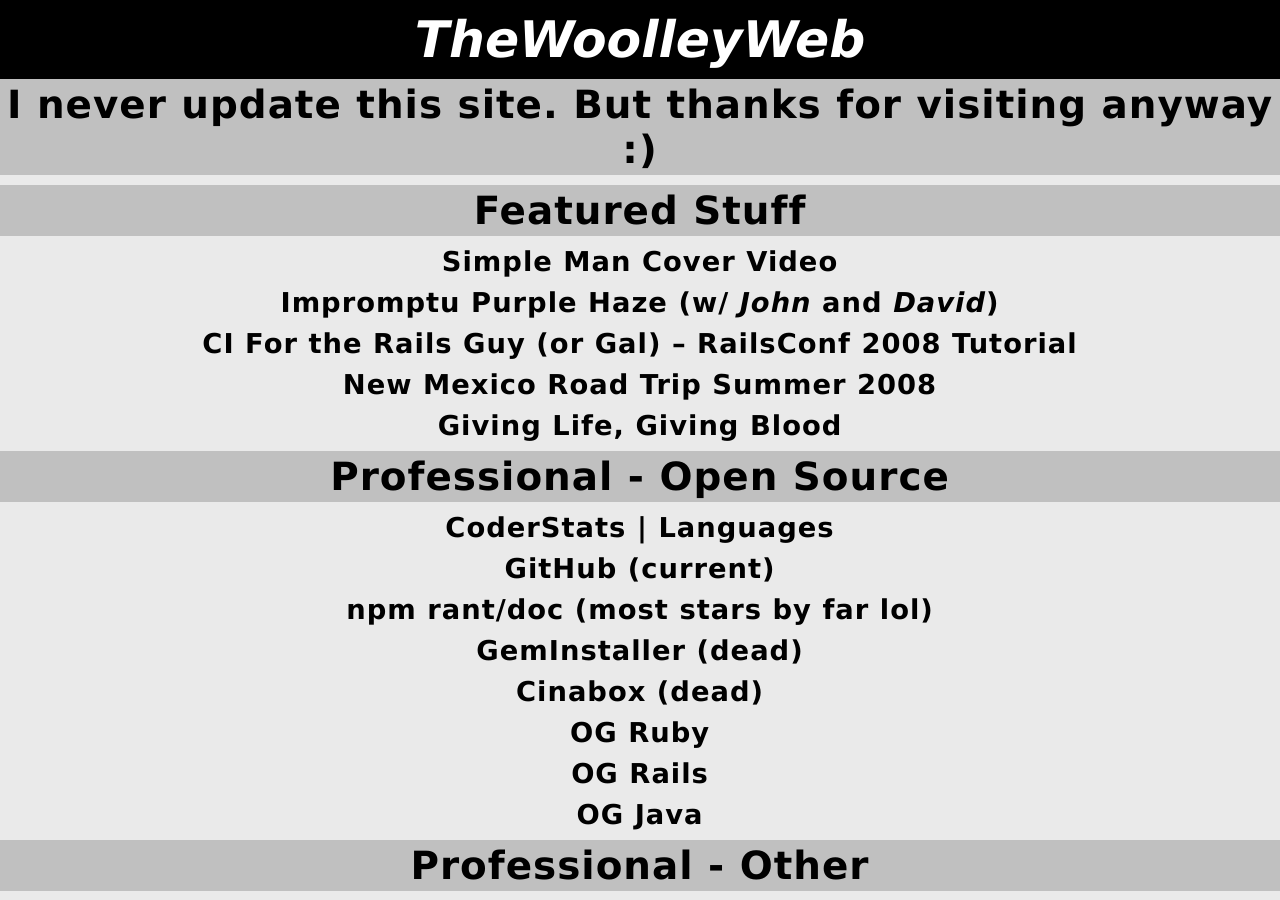
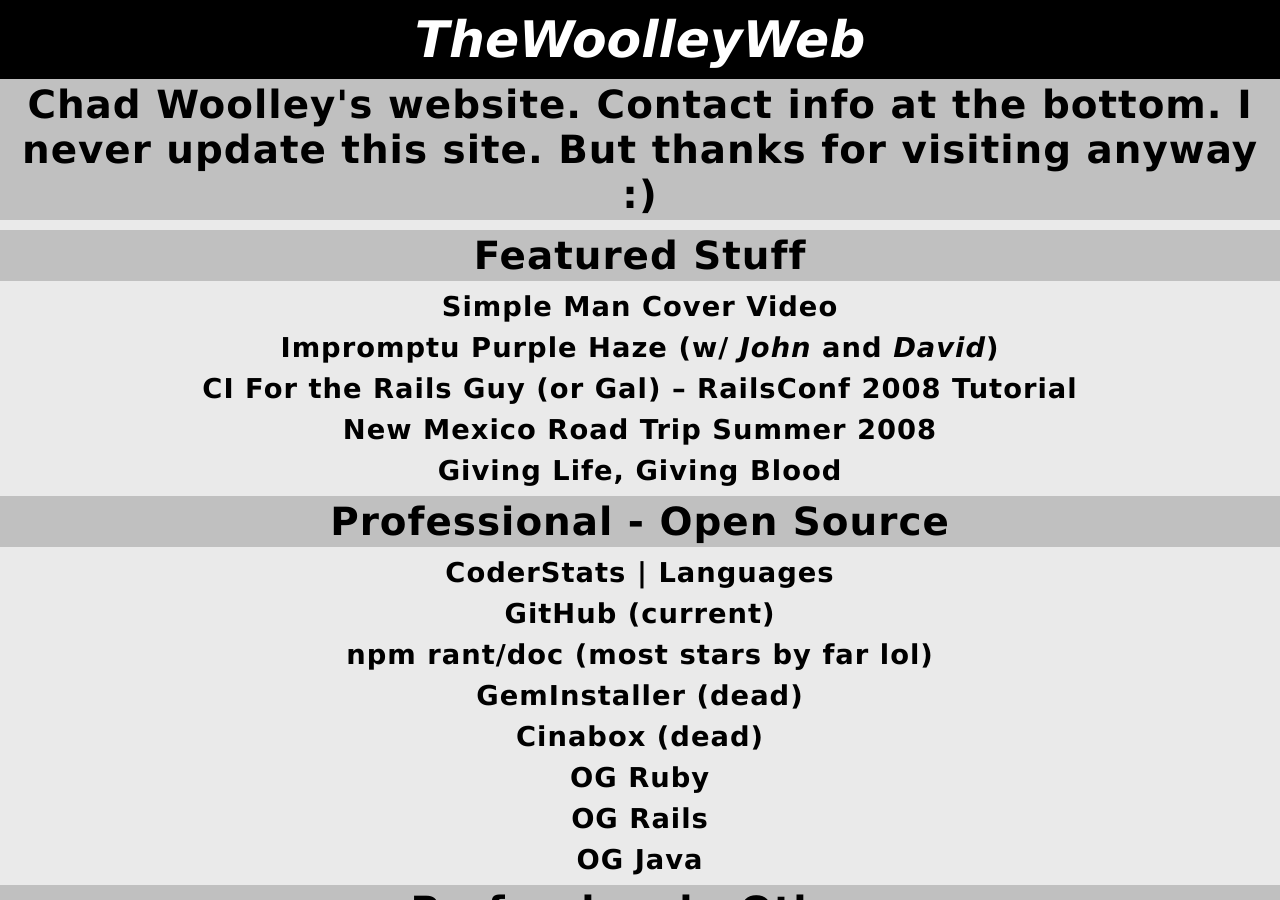
Before and after one commit to thewoolleyman/thewoolleyman, a Jekyll site: the page index.html, which Jekyll copies as it is, in a window 1280 px wide and 900 px high. Built offline with Jekyll 4.4.1, drawn with Linux system fonts in a browser that asks for light colours.

Commit message:
Update index.html

```diff
--- a/index.html
+++ b/index.html
@@ -26,7 +26,7 @@
       </div>
 
       <div id="content">
-        <h1>I never update this site. But thanks for visiting anyway :)</h1>
+        <h1>Chad Woolley's website. Contact info at the bottom. I never update this site. But thanks for visiting anyway :)</h1>
 <h1>Featured Stuff</h1>
 <h2><a href="http://www.youtube.com/watch?v=VBRKFCDD3go" title="80&amp;#8217;s metal rules">Simple Man Cover Video</a></h2>
 <h2>
```
